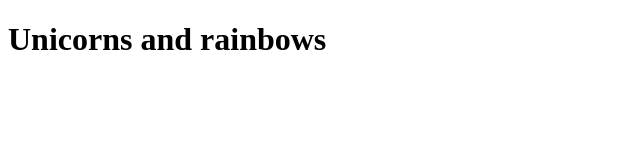
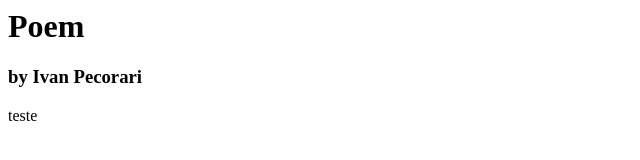
Before and after one commit to ivanpecorari/PoemWebsite, a plain HTML site: page index.html in a window 1280 px wide. Shown: the whole page, without its empty margins (0-640 px from the left). Drawn offline with Linux system fonts and the light colour scheme.

Commit message:
Update index.html

```diff
--- a/index.html
+++ b/index.html
@@ -1,7 +1,8 @@
-<!DOCTYPE html>
 <html>
   <body>
-    <h1> Unicorns and rainbows</h1>
+    <h1> Poem</h1>
+    <h3> by Ivan Pecorari</h3>
+    <p> teste</p>
   </body>
 
 </html>
```
